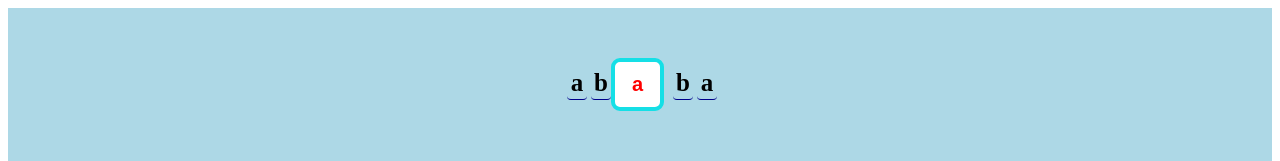
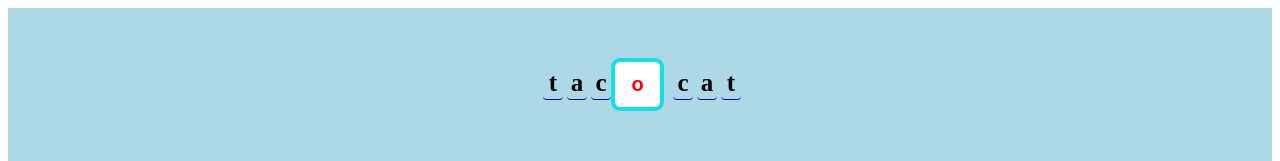
Before and after one commit to Ariellaw/palindromer, an Angular app: page / in a window 1280 px wide. Shown: the top 161 px of the page. Built offline with nearby package versions, Linux system fonts and the light colour scheme.

Commit message:
supports Hebrew

```diff
--- a/src/app/letter-box/letter-box.component.ts
+++ b/src/app/letter-box/letter-box.component.ts
@@ -24,7 +24,8 @@ export class LetterBoxComponent implements OnInit {
     letterIndex: number;
   }>();
   punctionationRegex = /(~|`|!|@|#|$|%|^|&|\*|\(|\)|{|}|\[|\]|;|:|\"|'|<|,|\.|>|\?|\/|\\|\||-|_|\+|=)/;
-  lettersRegex = /^[A-Za-z]+$/;
+  latinLettersRegex = /^[A-Za-z]+$/;
+  hebrewLettersRegex = "^[א-ת]+$";
   typeOfChar: string = "letter";
 
   constructor() {}
@@ -32,6 +33,9 @@ export class LetterBoxComponent implements OnInit {
   ngOnInit() {
     console.log("this.character", this.character)
     this.assignCharacterType();
+  }
+  isLetterVerification(character){
+    return character.match(this.latinLettersRegex) || character.match(this.hebrewLettersRegex);
   }
 
   handleKeyup(event: any) {
@@ -49,7 +53,7 @@ export class LetterBoxComponent implements OnInit {
         character: this.character
       });
     } else if (
-      (newChar.match(this.lettersRegex) && newChar.length === 1) ||
+      (newChar.match(this.latinLettersRegex) && newChar.length === 1) ||
       (newChar.match(this.punctionationRegex) && newChar.length === 1) ||
       newChar === " "
     ) {
@@ -64,7 +68,8 @@ export class LetterBoxComponent implements OnInit {
   }
 
   assignCharacterType() {
-    if (this.character.match(this.lettersRegex)) {
+   var isLetter = this.isLetterVerification(this.character)
+    if (isLetter) {
       this.typeOfChar = "letter";
     } else if (this.character === " ") {
       this.typeOfChar = "space";
--- a/src/app/palindrom-editor/palindrom-editor.component.ts
+++ b/src/app/palindrom-editor/palindrom-editor.component.ts
@@ -7,10 +7,11 @@ import { HtmlAstPath } from "@angular/compiler";
   styleUrls: ["./palindrom-editor.component.scss"]
 })
 export class PalindromEditorComponent implements OnInit {
-  lettersLeft = ["a", "b"];
-  lettersRight = ["b", "a"];
+  lettersLeft = ["t", "a", "c"];
+  lettersRight = ["c", "a", "t"];
   punctionationRegex = /(~|`|!|@|#|$|%|^|&|\*|\(|\)|{|}|\[|\]|;|:|\"|'|<|,|\.|>|\?|\/|\\|\||-|_|\+|=)/;
-  lettersRegex = /^[A-Za-zא-ת]+$/;
+  latinLettersRegex = /^[A-Za-z]+$/;
+  hebrewLettersRegex = "^[א-ת]+$";
   pivotElement: HTMLElement;
   letterBoxElement = "APP-LETTER-BOX";
   pivotElementNodeName = "APP-PIVOT-LETTER";
@@ -30,7 +31,9 @@ export class PalindromEditorComponent implements OnInit {
   //         return DOCUMENT.selection.createRange().text === input.value;
   //     }
   // }
-
+  isLetterVerification(character){
+    return character.match(this.latinLettersRegex) || character.match(this.hebrewLettersRegex);
+  }
   moveFocus($event: { keyCode: number }) {
     if ($event.keyCode === 39) {
       this.moveFocusRight();
@@ -38,16 +41,19 @@ export class PalindromEditorComponent implements OnInit {
       this.moveFocusLeft();
     }
   }
-  deleteLastLetterLeft(){
-    let character =this.lettersLeft[this.lettersLeft.length-1];
-    if(this.lettersLeft.length>0){
-      this.onBackspaceLeft({letterIndex:this.lettersLeft.length-1, character})
+  deleteLastLetterLeft() {
+    let character = this.lettersLeft[this.lettersLeft.length - 1];
+    if (this.lettersLeft.length > 0) {
+      this.onBackspaceLeft({
+        letterIndex: this.lettersLeft.length - 1,
+        character
+      });
     }
   }
-  deleteLastLetterRight(){
-    let character =this.lettersRight[0];
-    if(this.lettersRight.length>0){
-      this.onBackspaceRight({letterIndex:0, character})
+  deleteLastLetterRight() {
+    let character = this.lettersRight[0];
+    if (this.lettersRight.length > 0) {
+      this.onBackspaceRight({ letterIndex: 0, character });
     }
   }
   moveFocusRight() {
@@ -68,14 +74,8 @@ export class PalindromEditorComponent implements OnInit {
         this.focusOnElement(nextElement);
       } else if (nextElement.nextSibling) {
         if (
-          this.nextElementIsLetterBox(
-            nextElement,
-            this.letterBoxElement
-          ) ||
-          this.nextElementIsLetterBox(
-            nextElement,
-            this.pivotElementNodeName
-          )
+          this.nextElementIsLetterBox(nextElement, this.letterBoxElement) ||
+          this.nextElementIsLetterBox(nextElement, this.pivotElementNodeName)
         ) {
           this.focusOnElement(nextElement.nextSibling);
         }
@@ -118,35 +118,41 @@ export class PalindromEditorComponent implements OnInit {
       return;
     }
   }
-  onPivotChanged($letter: { newLetter: string }) {
-    this.lettersLeft.push($letter.newLetter);
-    this.lettersRight.unshift($letter.newLetter);
+  onPivotChanged($event: { newLetter: string }) {
+    var character =  $event.newLetter;
+    var isLetter = this.isLetterVerification(character);
+    if (isLetter) {
+      this.lettersLeft.push(character);
+      this.lettersRight.unshift(character);
+    } else {
+      this.lettersRight.unshift(character);
+    }
   }
 
   onLetterInputRight($event: { character: string; letterIndex: number }) {
-
     let rightIdx = $event.letterIndex;
     let leftIdx = this.lettersRight.length - 1 - rightIdx;
     let character = $event.character;
+    var isLetter = this.isLetterVerification(character)
 
-    if (character.match(this.lettersRegex)) {
+    if (isLetter) {
       this.lettersLeft[leftIdx] = character;
       this.lettersRight[rightIdx] = character;
-    } else if (character.match(this.punctionationRegex)) {
+    } else  {
       // this.lettersLeft[leftIdx] = "";
       this.lettersRight[rightIdx] = character;
     }
   }
   onLetterInputLeft($event: { character: string; letterIndex: number }) {
-
     let leftIdx = $event.letterIndex;
     let rightIdx = this.lettersRight.length - 1 - leftIdx;
     let character = $event.character;
+    var isLetter = this.isLetterVerification(character)
 
-    if (character.match(this.lettersRegex)) {
+    if (isLetter) {
       this.lettersLeft[leftIdx] = character;
       this.lettersRight[rightIdx] = character;
-    } else if (character.match(this.punctionationRegex)) {
+    } else {
       this.lettersLeft[leftIdx] = character;
       // this.lettersRight[rightIdx] = "";
     }
@@ -155,11 +161,12 @@ export class PalindromEditorComponent implements OnInit {
     let rightIdx = $event.letterIndex;
     let leftIdx = this.lettersRight.length - 1 - rightIdx;
     let character = $event.character;
+    var isLetter = this.isLetterVerification(character);
 
-    if (character.match(this.lettersRegex)) {
+    if (isLetter) {
       this.lettersLeft.splice(leftIdx, 0, $event.character);
       this.lettersRight.splice(rightIdx + 1, 0, $event.character);
-    } else if (character.match(this.punctionationRegex)) {
+    } else {
       this.lettersRight.splice(rightIdx + 1, 0, $event.character);
     }
   }
@@ -167,11 +174,12 @@ export class PalindromEditorComponent implements OnInit {
     let leftIdx = $event.letterIndex;
     let rightIdx = this.lettersRight.length - 1 - leftIdx;
     let character = $event.character;
+    var isLetter = this.isLetterVerification(character);
 
-    if (character.match(this.lettersRegex)) {
+    if (isLetter) {
       this.lettersLeft.splice(leftIdx + 1, 0, character);
       this.lettersRight.splice(rightIdx, 0, character);
-    } else if (character.match(this.punctionationRegex)) {
+    } else{
       this.lettersLeft.splice(leftIdx + 1, 0, character);
     }
   }
@@ -182,8 +190,11 @@ export class PalindromEditorComponent implements OnInit {
       focusedElement.parentNode,
       this.letterBoxElement
     );
-    var nextElement = this.nextElementIsLetterBox(focusedElement.parentNode, this.letterBoxElement);
-    if($event.letterIndex === this.lettersLeft.length-1){
+    var nextElement = this.nextElementIsLetterBox(
+      focusedElement.parentNode,
+      this.letterBoxElement
+    );
+    if ($event.letterIndex === this.lettersLeft.length - 1) {
       this.pivotElement.focus();
     } else if (previousElement) {
       this.focusOnElement(previousElement);
@@ -195,8 +206,9 @@ export class PalindromEditorComponent implements OnInit {
 
     let leftIdx = $event.letterIndex;
     let deletedLetter = $event.character;
+    var isLetter = this.isLetterVerification(deletedLetter);
 
-    if (deletedLetter.match(this.lettersRegex)) {
+    if (isLetter) {
       var letterIdx = this.getLetterFrequency(
         leftIdx,
         deletedLetter,
@@ -218,9 +230,12 @@ export class PalindromEditorComponent implements OnInit {
       focusedElement.parentNode,
       this.letterBoxElement
     );
-    var nextElement = this.nextElementIsLetterBox(focusedElement.parentNode, this.letterBoxElement);
+    var nextElement = this.nextElementIsLetterBox(
+      focusedElement.parentNode,
+      this.letterBoxElement
+    );
 
-    if($event.letterIndex === 0){
+    if ($event.letterIndex === 0) {
       this.pivotElement.focus();
     } else if (previousElement) {
       this.focusOnElement(previousElement);
@@ -232,8 +247,10 @@ export class PalindromEditorComponent implements OnInit {
 
     let rightIdx = $event.letterIndex;
     let deletedLetter = $event.character;
+    var isLetter = this.isLetterVerification(deletedLetter);
 
-    if (deletedLetter.match(this.lettersRegex)) {
+
+    if (isLetter) {
       var letterIdx = this.getLetterFrequency(
         rightIdx,
         deletedLetter,
@@ -253,9 +270,7 @@ export class PalindromEditorComponent implements OnInit {
   nextElementIsLetterBox(currElement, nodeName) {
     var nextElement = currElement.nextSibling;
     var element =
-      nextElement && nextElement.nodeName === nodeName
-        ? nextElement
-        : null;
+      nextElement && nextElement.nodeName === nodeName ? nextElement : null;
     return element;
   }
 
--- a/src/app/pivot-letter/pivot-letter.component.ts
+++ b/src/app/pivot-letter/pivot-letter.component.ts
@@ -6,9 +6,9 @@ import { Component, OnInit, Input, Output, EventEmitter } from "@angular/core";
   styleUrls: ["./pivot-letter.component.scss"]
 })
 export class PivotLetterComponent implements OnInit {
-  input: string = "a";
+  input: string = "o";
   @Output() newUserInput = new EventEmitter<{ newLetter: string }>();
-  @Output() moveFocus = new EventEmitter<{ keyCode:number}>();
+  @Output() moveFocus = new EventEmitter<{ keyCode: number }>();
   pivotIsCollapsed = false;
   @Output() backspace = new EventEmitter<void>();
   @Output() delete = new EventEmitter<void>();
@@ -17,46 +17,37 @@ export class PivotLetterComponent implements OnInit {
 
   ngOnInit() {}
 
-  expand(){
+  expand() {
     this.pivotIsCollapsed = false;
   }
   onUserInput(event: KeyboardEvent) {
-
     var lettersRegex = /^[A-Za-z]+$/;
-    var isOneCharacter = this.input.length===1;
-    if(event.keyCode===37 || event.keyCode===39){
-      this.moveFocus.emit({keyCode:event.keyCode});
-    }
-    else if(event.keyCode ===  8 || event.keyCode === 46){
-     if(!this.pivotIsCollapsed){
+    var isOneCharacter = this.input.length === 1;
+    if (event.keyCode === 37 || event.keyCode === 39) {
+      this.moveFocus.emit({ keyCode: event.keyCode });
+    } else if (event.keyCode === 8 || event.keyCode === 46) {
+      if (!this.pivotIsCollapsed) {
         this.pivotIsCollapsed = true;
-     }else{
-       if(event.keyCode ===  8){
+      } else {
+        if (event.keyCode === 8) {
           this.backspace.emit();
-
-       }else{
-        if(event.keyCode ===  46){
+        } else {
+          if (event.keyCode === 46) {
             this.delete.emit();
-
           }
         }
       }
-
-    }
-  else if(isOneCharacter){
+    } else if (isOneCharacter) {
       this.pivotIsCollapsed = false;
       event.preventDefault();
       return;
-    }
-    else if(this.input.length===2){
+    } else if (this.input.length === 2) {
       this.pivotIsCollapsed = false;
-      var newCharacter= this.input.charAt(0);
-      if(newCharacter.match(lettersRegex)){
+      var newCharacter = this.input.charAt(0);
       this.newUserInput.emit({
-          newLetter:newCharacter
-        })
+        newLetter: newCharacter
+      });
       this.input = this.input.slice(1);
     }
   }
 }
-}
```
Lines whose indentation alone changed are shown as unchanged.
